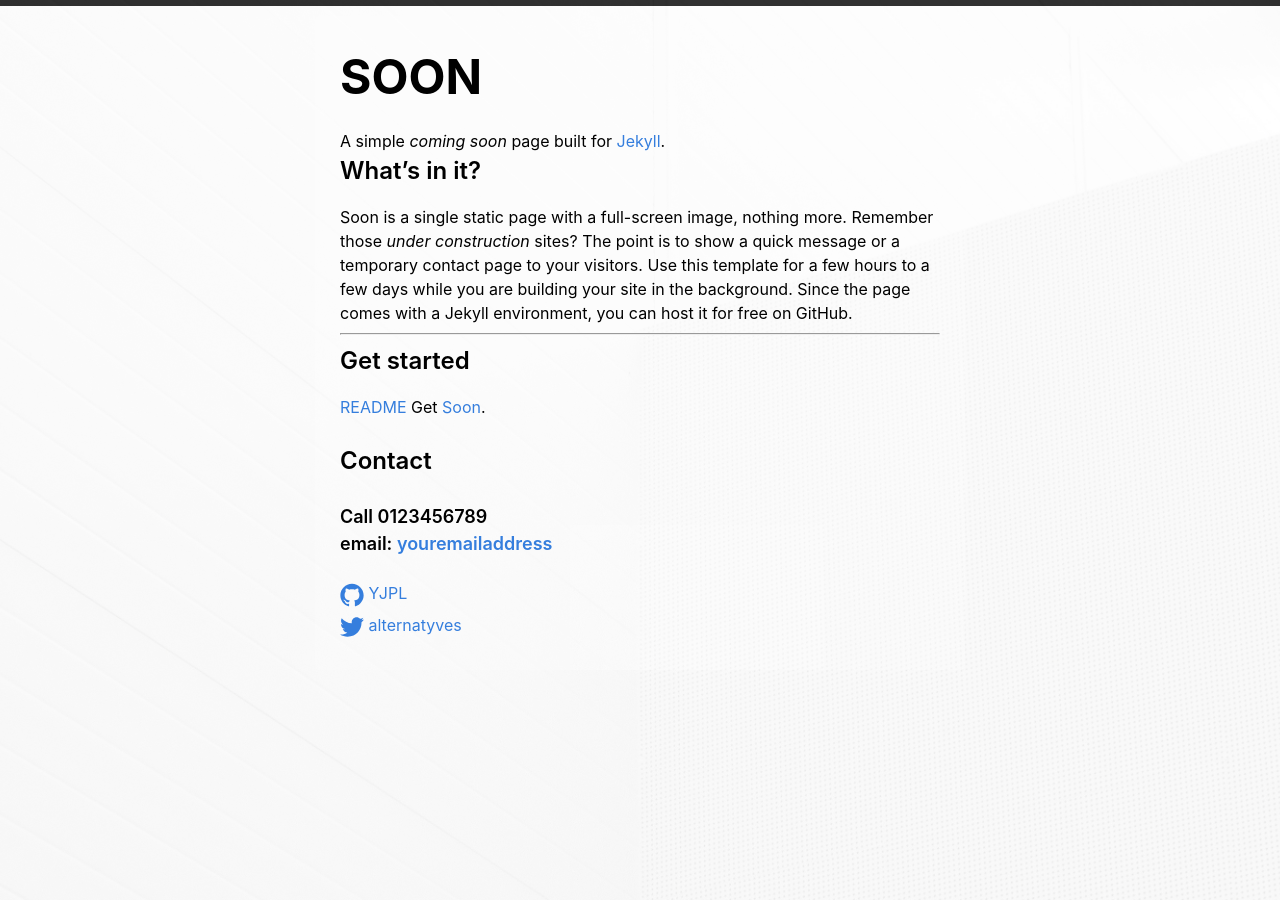
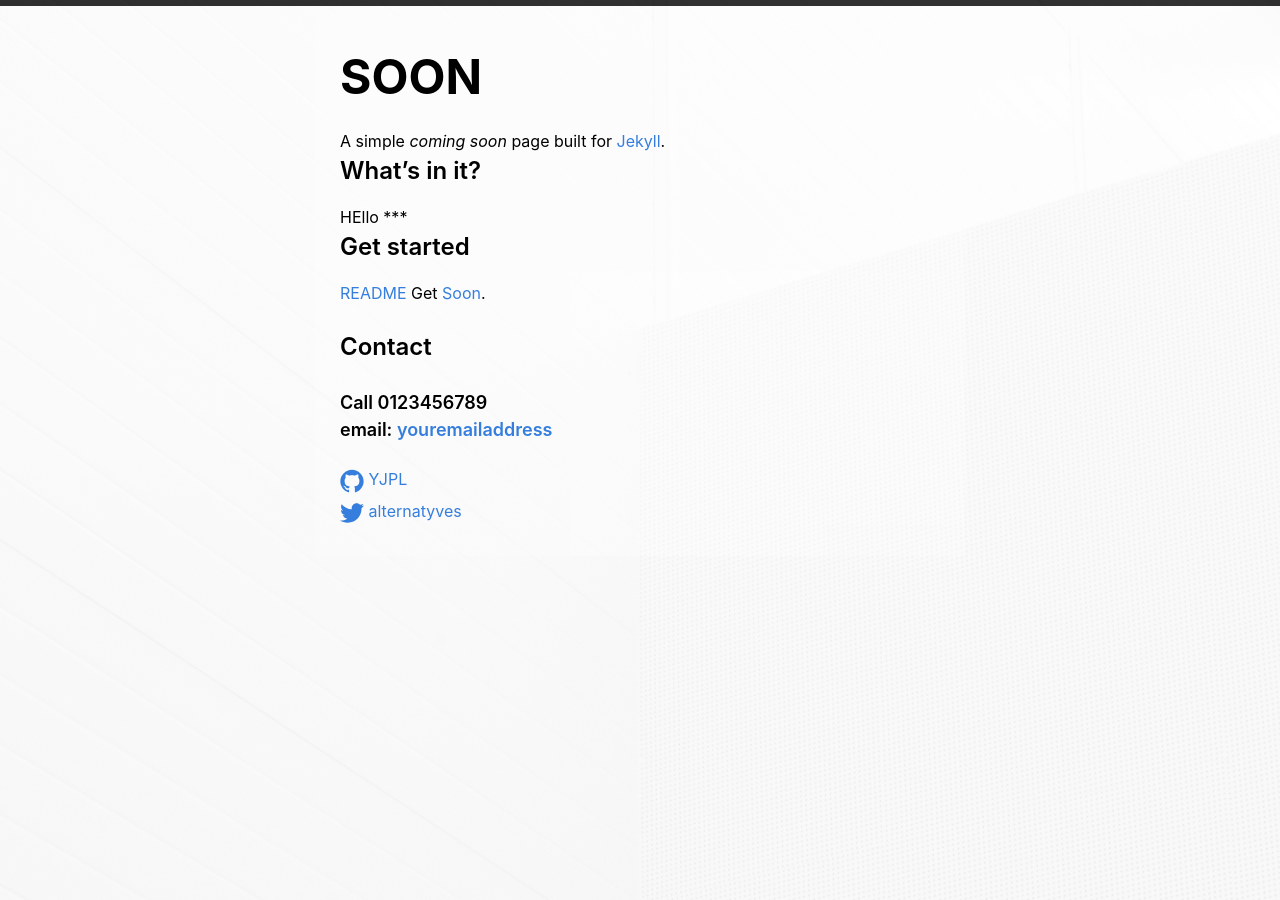
Before and after one commit to ASSahasranamam/soon, a Jekyll site: the page built from index.md, in a window 1280 px wide. Built offline with Jekyll 4.4.1, drawn with Linux system fonts in a browser that asks for light colours.

Commit message:
Update index.md

```diff
--- a/index.md
+++ b/index.md
@@ -11,8 +11,7 @@ A simple *coming soon* page built for [Jekyll](https://jekyllrb.com/docs/).
 
 ## What's in it?
 
-Soon is a single static page with a full-screen image, nothing more. Remember those *under construction* sites? The point is to show a quick message or a temporary contact page to your visitors. Use this template for a few hours to a few days while you are building your site in the background. Since the page comes with a Jekyll environment, you can host it for free on GitHub.
-
+HEllo
 ***
 
 ## Get started
```
